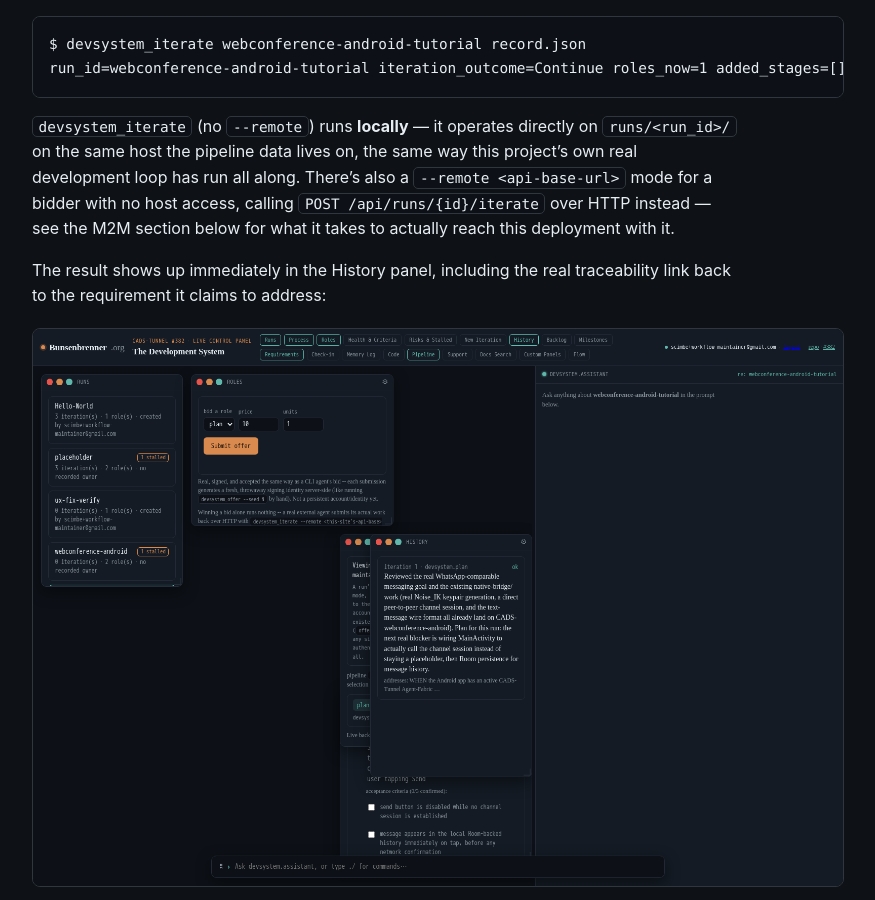
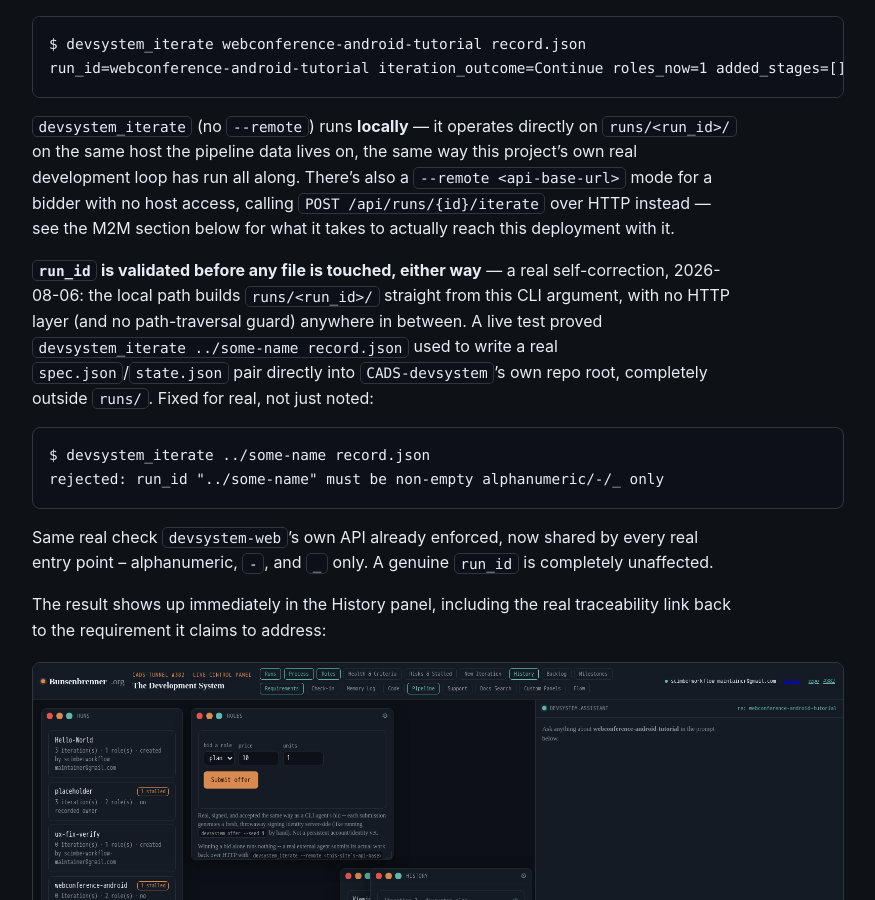
Before and after one commit to scimbe/CADS-devsystem-docs, a Jekyll site: the page built from _how-to/submit-an-iteration.md, in a window 1280 px wide and 900 px high, scrolled down 2026 px. Shown: the whole window, without its empty margins (322-1197 px from the left). Built offline with Jekyll 4.4.1, drawn with Linux system fonts in a browser that asks for light colours.

Commit message:
how-to: document the local CLI path-traversal fix (CADS-devsystem@ed035b4)
Real gap: neither page mentioned that run_id feeds directly into a
filesystem path with (until this fix) no validation -- devsystem_iterate
and devsystem_checkin build runs/<run_id>/ and .claude/plans/<run_id>.plan.md
straight from the CLI argument, with no HTTP layer or its guard anywhere
in between. A live test proved devsystem_iterate ../some-name record.json
used to write real files directly into the repo root, outside runs/
entirely.

submit-an-iteration.md gets the main explanation and a fresh live
example (re-verified while writing this page, not paraphrased);
review-a-checkin.md cross-links to it since devsystem_checkin got the
identical fix for the same reason.

Hermetic Jekyll build confirmed clean before shipping.

Co-Authored-By: Claude Sonnet 5 <noreply@anthropic.com>
Claude-Session: https://claude.ai/code/session_018FkngvdKnmVcAT84EZe7Ur

````diff
--- a/_how-to/submit-an-iteration.md
+++ b/_how-to/submit-an-iteration.md
@@ -72,6 +72,21 @@ the same host the pipeline data lives on, the same way this project's own real d
 run all along. There's also a `--remote <api-base-url>` mode for a bidder with no host access,
 calling `POST /api/runs/{id}/iterate` over HTTP instead — see the M2M section below for what it
 takes to actually reach this deployment with it.
+
+**`run_id` is validated before any file is touched, either way** — a real self-correction,
+2026-08-06: the local path builds `runs/<run_id>/` straight from this CLI argument, with no HTTP
+layer (and no path-traversal guard) anywhere in between. A live test proved
+`devsystem_iterate ../some-name record.json` used to write a real `spec.json`/`state.json` pair
+directly into `CADS-devsystem`'s own repo root, completely outside `runs/`. Fixed for real, not
+just noted:
+
+```
+$ devsystem_iterate ../some-name record.json
+rejected: run_id "../some-name" must be non-empty alphanumeric/-/_ only
+```
+
+Same real check `devsystem-web`'s own API already enforced, now shared by every real entry point --
+alphanumeric, `-`, and `_` only. A genuine `run_id` is completely unaffected.
 
 The result shows up immediately in the History panel, including the real traceability link back to
 the requirement it claims to address:
````
Also changed, not shown: _how-to/review-a-checkin.md (+4 -0 lines).
